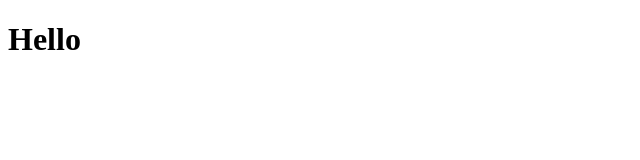
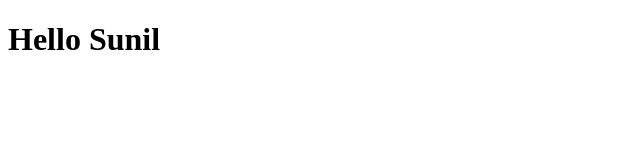
Before and after one commit to ShreeMustafa05/nerwke, a plain HTML site: page index.html in a window 1280 px wide. Shown: the whole page, without its empty margins (0-640 px from the left). Drawn offline with Linux system fonts and the light colour scheme.

Commit message:
Changed body

```diff
--- a/index.html
+++ b/index.html
@@ -7,6 +7,6 @@
     <title>Document</title>
 </head>
 <body>
-    <h1>Hello</h1>
+    <h1>Hello Sunil</h1>
 </body>
 </html>
```
